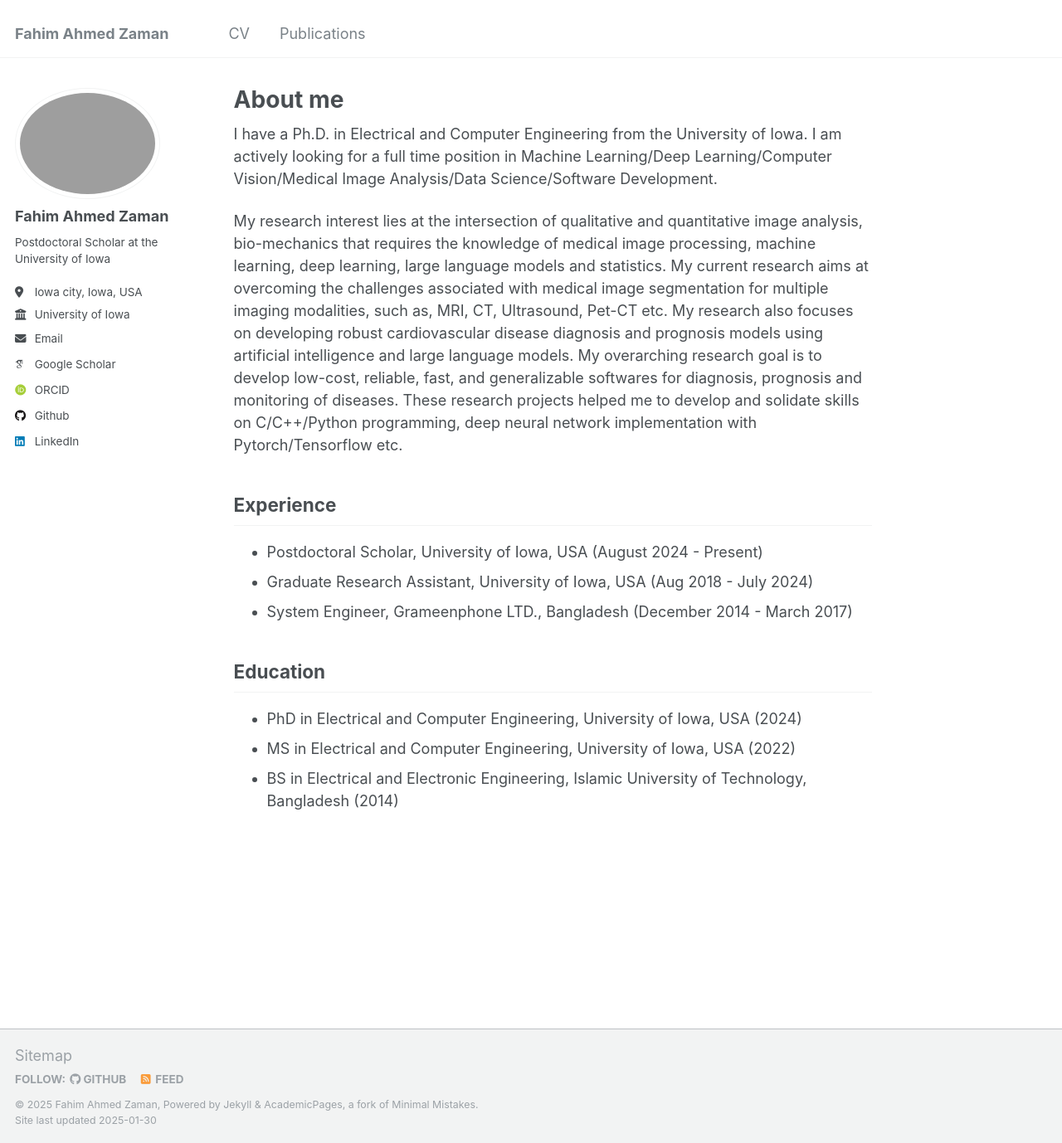
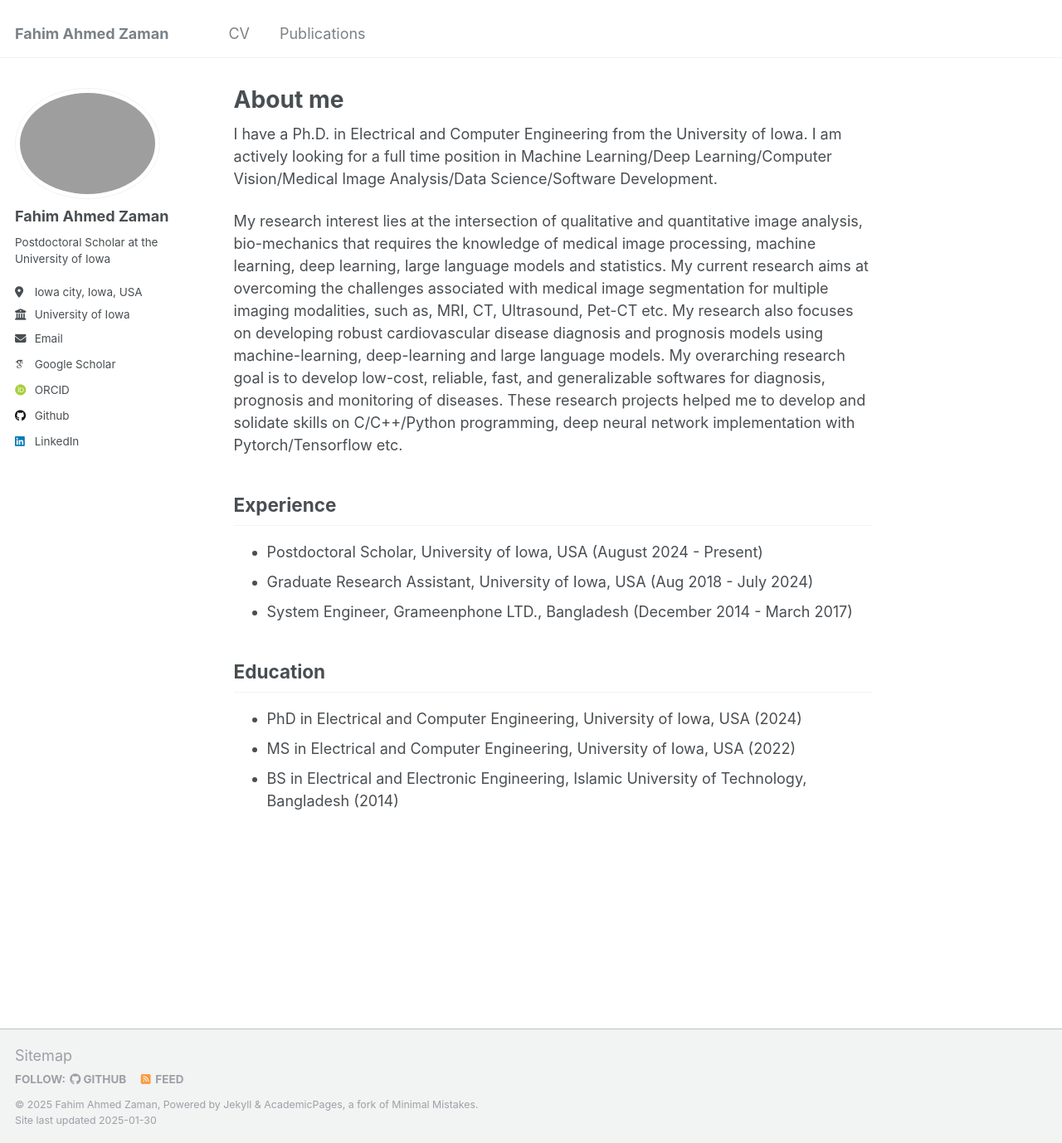
Before and after one commit to FahimZaman/FahimZaman.github.io, a Jekyll site: the page built from _pages/about.md, in a window 1280 px wide and 1378 px high. Shown: the whole window at 83% size. Built offline with Jekyll 4.4.1, drawn with Linux system fonts in a browser that asks for light colours; some web fonts are replaced.

Commit message:
Update about.md

```diff
--- a/_pages/about.md
+++ b/_pages/about.md
@@ -9,7 +9,7 @@ redirect_from:
 
 I have a Ph.D. in Electrical and Computer Engineering from the University of Iowa. I am actively looking for a full time position in Machine Learning/Deep Learning/Computer Vision/Medical Image Analysis/Data Science/Software Development.
 
-My research interest lies at the intersection of qualitative and quantitative image analysis, bio-mechanics that requires the knowledge of medical image processing, machine learning, deep learning, large language models and statistics. My current research aims at overcoming the challenges associated with medical image segmentation for multiple imaging modalities, such as, MRI, CT, Ultrasound, Pet-CT etc. My research also focuses on developing robust cardiovascular disease diagnosis and prognosis models using artificial intelligence and large language models. My overarching research goal is to develop low-cost, reliable, fast, and generalizable softwares for diagnosis, prognosis and monitoring of diseases. These research projects helped me to develop and solidate skills on C/C++/Python programming, deep neural network implementation with Pytorch/Tensorflow etc.
+My research interest lies at the intersection of qualitative and quantitative image analysis, bio-mechanics that requires the knowledge of medical image processing, machine learning, deep learning, large language models and statistics. My current research aims at overcoming the challenges associated with medical image segmentation for multiple imaging modalities, such as, MRI, CT, Ultrasound, Pet-CT etc. My research also focuses on developing robust cardiovascular disease diagnosis and prognosis models using machine-learning, deep-learning and large language models. My overarching research goal is to develop low-cost, reliable, fast, and generalizable softwares for diagnosis, prognosis and monitoring of diseases. These research projects helped me to develop and solidate skills on C/C++/Python programming, deep neural network implementation with Pytorch/Tensorflow etc.
 
 ## Experience
 - Postdoctoral Scholar, University of Iowa, USA (August 2024 - Present)
```
